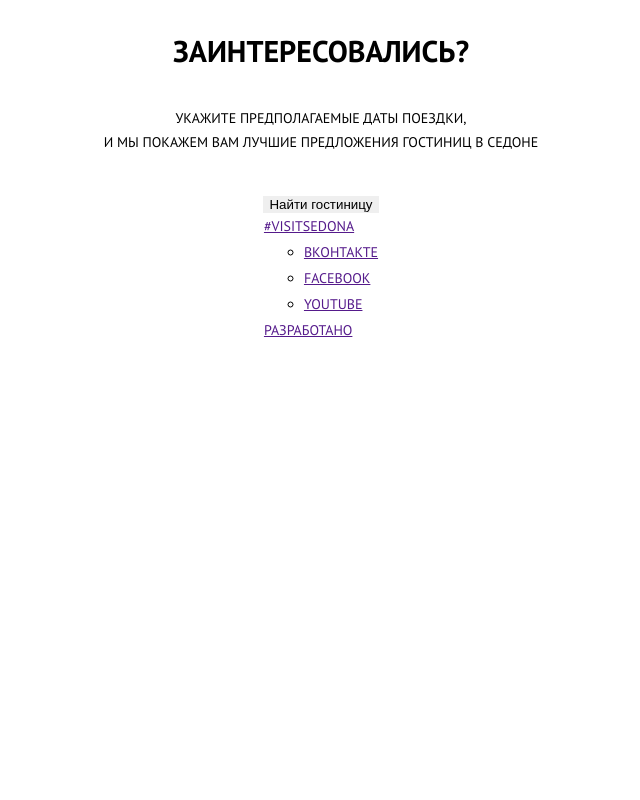
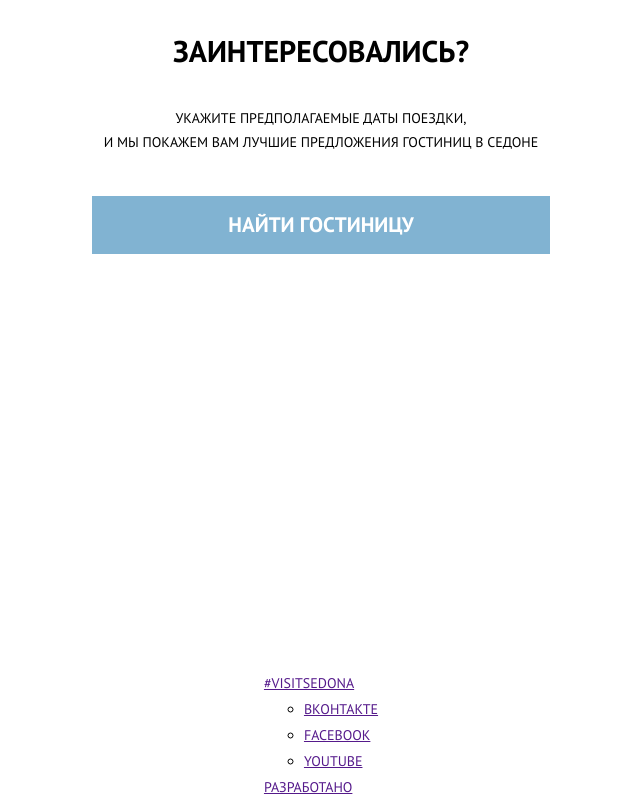
Before and after one commit to NadezhdaObsholova/sedona, a website: page source/index.html in a window 1280 px wide. Shown: the part 1908-2708 px from the top of the page, without its empty margins (319-959 px from the left). Before the commit the page ends 2251 px from the top, so only its background shows below. Drawn offline with nearby package versions, Linux system fonts and the light colour scheme; files that its build step writes are made by us from their sources.

Commit message:
start doing button

```diff
--- a/source/index.html
+++ b/source/index.html
@@ -213,7 +213,7 @@
         поездки, <br class="br_tablet"> и мы покажем Вам лучшие предложения гостиниц в Седоне</p>
       <button class="to-find-the-hotel__button button" type="button">Найти
         гостиницу</button>
-      <div class="_to-find-the-hotel__map"></div>
+      <div class="to-find-the-hotel__map"></div>
     </section>
   </main>
 
--- a/source/less/blocks/to-find-the-hotel.less
+++ b/source/less/blocks/to-find-the-hotel.less
@@ -3,38 +3,73 @@
   flex-direction: column;
   align-items: center;
 }
+
 .to-find-the-hotel__title {
   font-weight: 700;
   font-size: 21px;
   line-height: 26px;
   margin-top: 33px;
   margin-bottom: 0;
+
   @media (min-width: @tablet-width) {
     font-size: 30px;
     margin-top: 54px;
   }
+
   @media (min-width: @desktop-width) {
     margin-top: 57px;
   }
 }
+
 .to-find-the-hotel__text {
   line-height: 24px;
   margin: 27px 28px;
   max-width: 435px;
   text-align: center;
+
   @media (min-width: @tablet-width) {
 
     margin-top: 37px;
     margin-bottom: 37px;
   }
+
   @media (min-width: @desktop-width) {
 
     margin-top: 42px;
     margin-bottom: 42px;
   }
+
   @media (min-width: 350px) {
     .br_tablet {
       display: block;
     }
   }
 }
+
+.to-find-the-hotel__button {
+  width: 280px;
+  height: 58px;
+  padding: 0;
+  margin-bottom: 49px;
+  font-family: "PT Sans";
+  font-size: 21px;
+  font-weight: 700;
+  line-height: 24px;
+  color: @white;
+  text-transform: uppercase;
+  background-color: @blue;
+
+
+  @media (min-width: @tablet-width) {
+    width: 458px;
+    margin-bottom: 58px;
+  }
+
+  @media (min-width: @desktop-width) {
+    margin-bottom: 66px;
+  }
+}
+
+.to-find-the-hotel__map {
+  height: 350px;
+}
```
Lines whose indentation alone changed are shown as unchanged.
